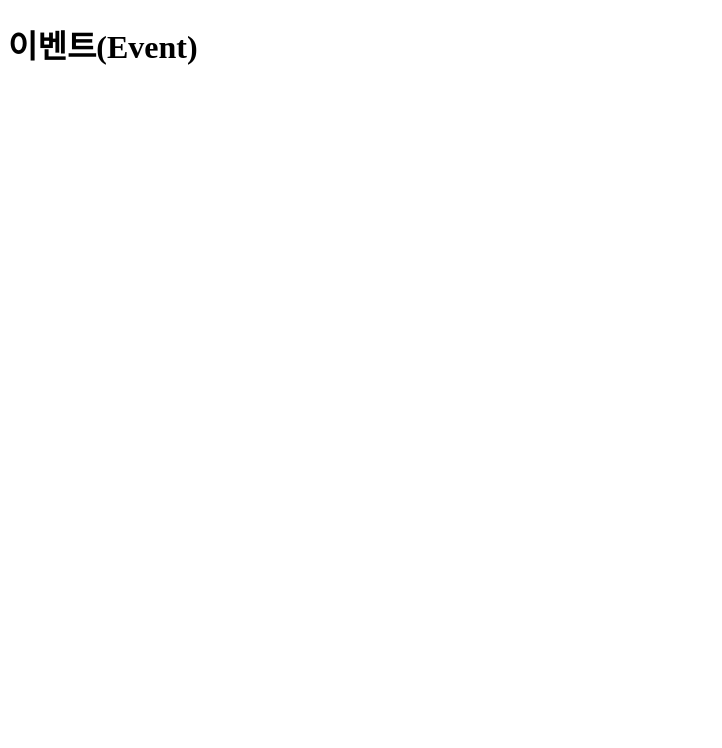
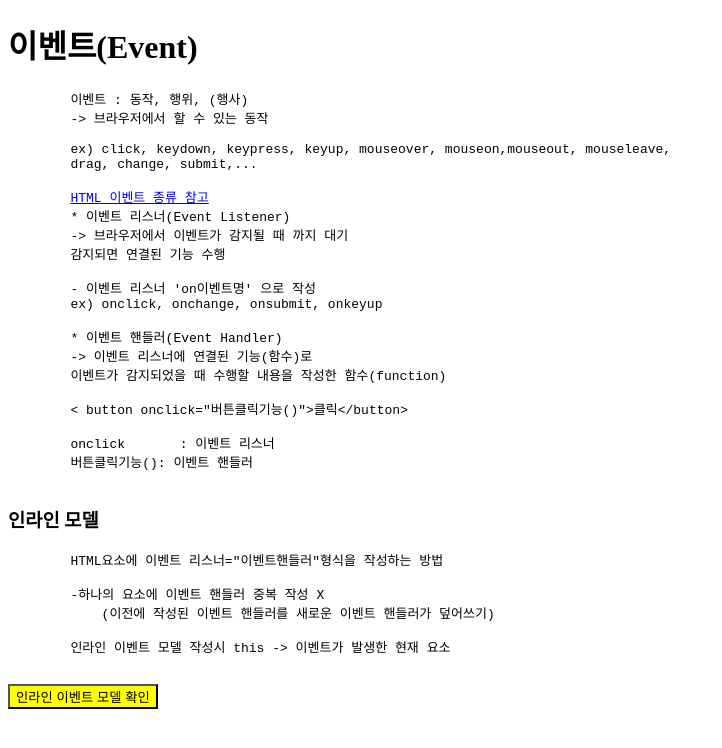
Before and after one commit to tiradovi/03_JavaScript, a plain HTML site: page html/07_이벤트.html in a window 1280 px wide. Shown: the whole page, without its empty margins (0-722 px from the left). Drawn offline with Linux system fonts and the light colour scheme.

Commit message:
이벤트 리스너 실습

```diff
--- a/html/07_이벤트.html
+++ b/html/07_이벤트.html
@@ -7,5 +7,43 @@
   </head>
   <body>
     <h1>이벤트(Event)</h1>
+    <pre>
+        이벤트 : 동작, 행위, (행사)
+        -> 브라우저에서 할 수 있는 동작
+
+        ex) click, keydown, keypress, keyup, mouseover, mouseon,mouseout, mouseleave,
+        drag, change, submit,...
+
+        <a href="https://www.w3schools.com/jsref/dom_obj_event.asp">HTML 이벤트 종류 참고</a>
+        * 이벤트 리스너(Event Listener)
+        -> 브라우저에서 이벤트가 감지될 때 까지 대기
+        감지되면 연결된 기능 수행
+
+        - 이벤트 리스너 'on이벤트명' 으로 작성
+        ex) onclick, onchange, onsubmit, onkeyup
+
+        * 이벤트 핸들러(Event Handler)
+        -> 이벤트 리스너에 연결된 기능(함수)로
+        이벤트가 감지되었을 때 수행할 내용을 작성한 함수(function)
+
+        &lt; button onclick="버튼클릭기능()"&gt;클릭&lt;/button&gt;
+
+        onclick       : 이벤트 리스너
+        버튼클릭기능(): 이벤트 핸들러
+    </pre>
+    <h3>인라인 모델</h3>
+    <pre>
+        HTML요소에 이벤트 리스너="이벤트핸들러"형식을 작성하는 방법
+
+        -하나의 요소에 이벤트 핸들러 중복 작성 X
+            (이전에 작성된 이벤트 핸들러를 새로운 이벤트 핸들러가 덮어쓰기)
+
+        인라인 이벤트 모델 작성시 this -> 이벤트가 발생한 현재 요소
+    </pre>
+    <button onclick="check1(this)" style="background-color: yellow">
+      인라인 이벤트 모델 확인
+    </button>
+
+    <script src="../js/07_이벤트.js"></script>
   </body>
 </html>
--- a/js/07_이벤트.js
+++ b/js/07_이벤트.js
@@ -0,0 +1,21 @@
+function check1(btn) {
+  //매개 변수: 함수 호출 시() 내부에 작성된 값을 전달받아 저장
+  //btn === 클릭한 버튼(this)
+  console.log(btn);
+
+  //버튼의 배경색을 얻어와서 저장
+  const bgColor = btn.style.backgroundColor;
+
+  //처음에는 inline-style로 지정된 배경색이 없어서 ""로 표기
+  //    <button onclick="check1(this)" style="background-color: yellow">
+  //    배경색상으로 yellow를 넣었기 때문에 yellow가 출력됨
+  console.log(bgColor);
+
+  // 버튼이 클릭될 때 마다 pink <-> 변경
+
+  if (bgColor == "yellow") {
+    bgColor = btn.style.backgroundColor = "pink";
+  } else {
+    bgColor = btn.style.backgroundColor = "yellow";
+  }
+}
```
